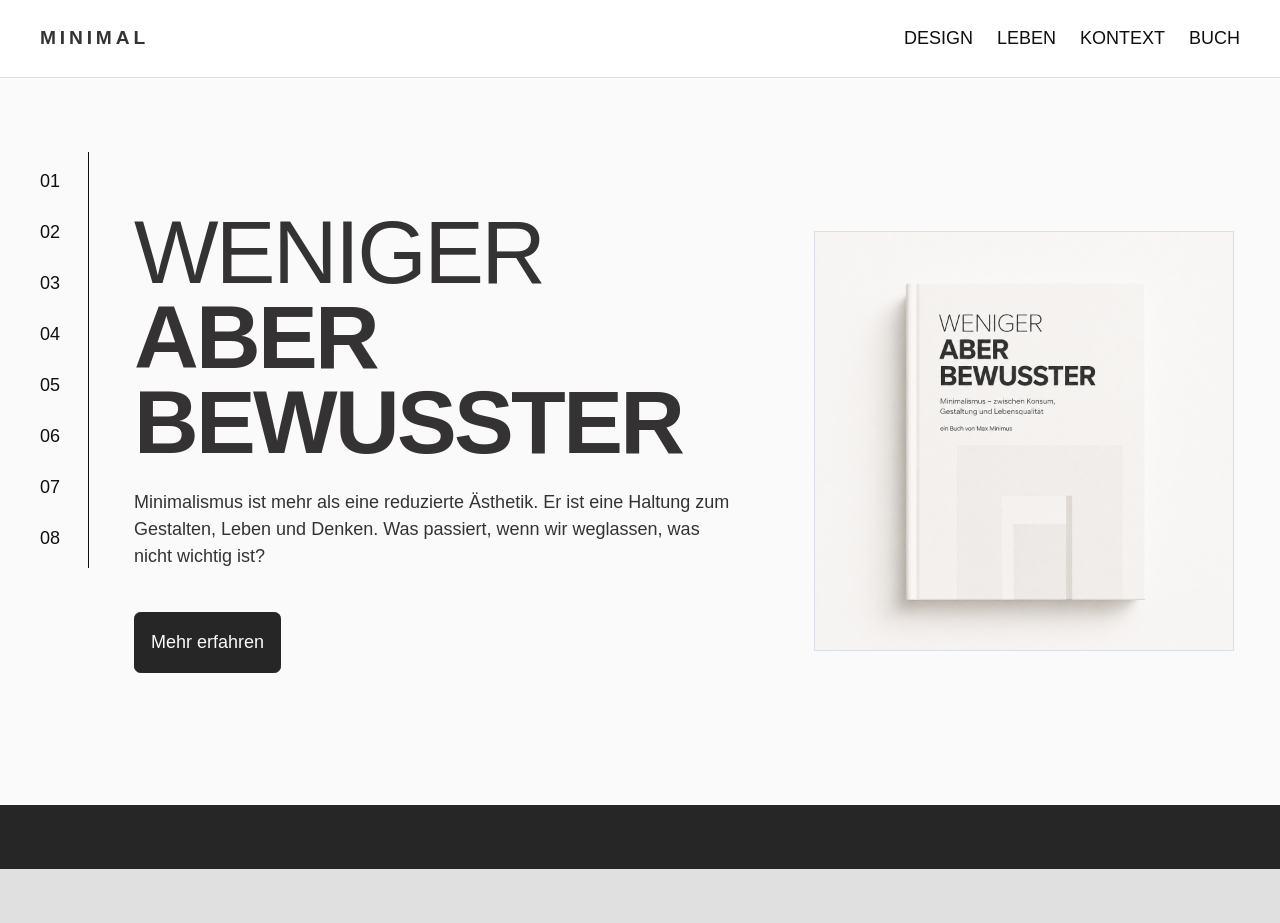
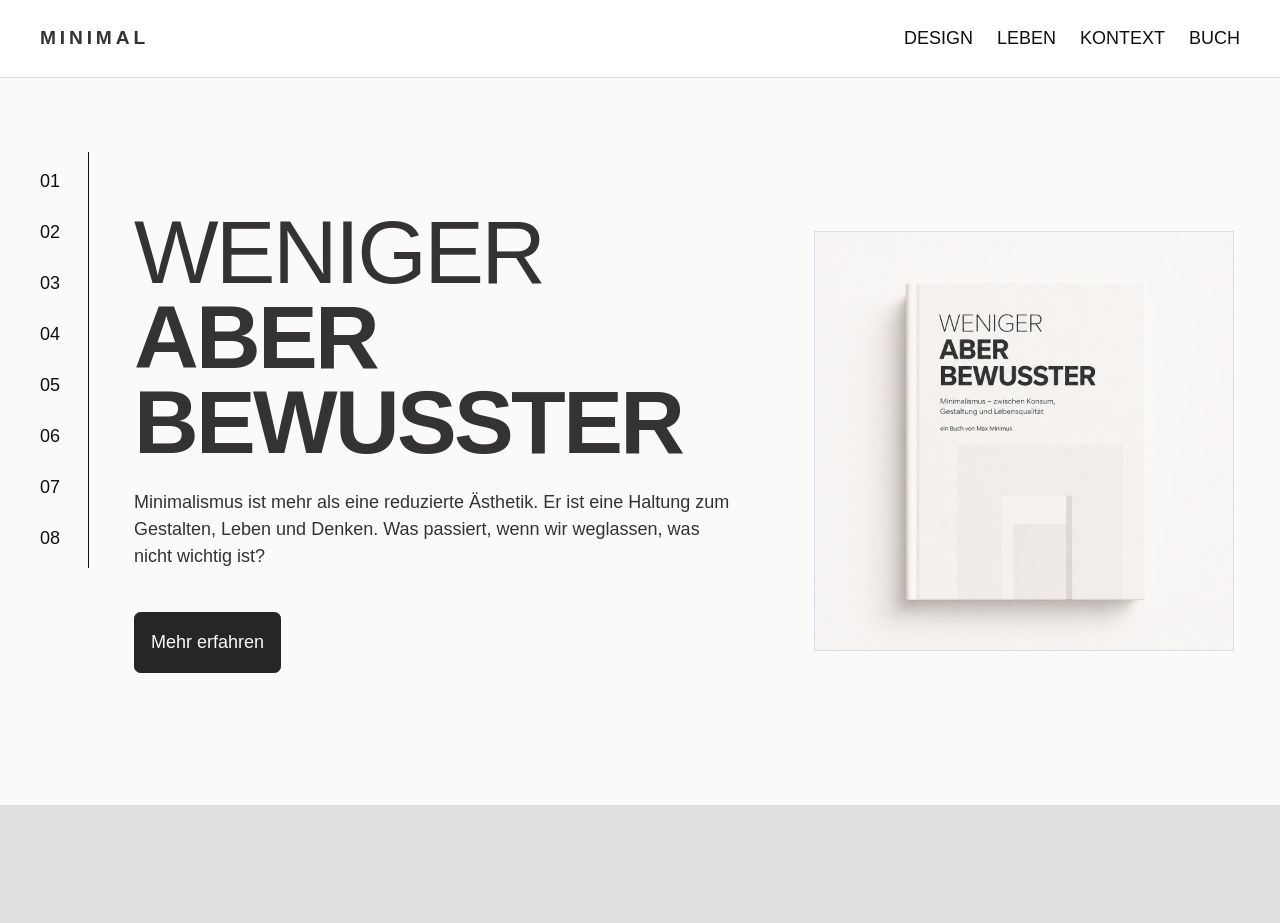
Before and after one commit to kpassberg-rgb/minimalism_website, a plain HTML site: page index.html in a window 1280 px wide. Shown: the top 923 px of the page. Drawn offline with Linux system fonts and the light colour scheme; a web font is replaced by a local one.

Commit message:
Section "Trenner" (Introsection) entfernt

```diff
--- a/index.html
+++ b/index.html
@@ -71,10 +71,6 @@
         <img class="content-image" src="img/buch.png" alt="Buch">
       </div>
     </section>
-
-
-    <div class="trenner" aria-hidden="true"></div>
-
 
     <!-- 01 DESIGN -->
     <section id="design" class="themecards-dark">
--- a/style.css
+++ b/style.css
@@ -59,7 +59,7 @@ h3 {
   line-height: 1.2;
   text-wrap: balance;
   text-transform: uppercase;
-   letter-spacing: .03rem;
+  letter-spacing: .03rem;
 }
 
 img {
@@ -89,7 +89,7 @@ figure {
   min-width: 0;
 }
 
-.container > .content-image {
+.container>.content-image {
   flex: 0 1 400px;
   min-width: 0;
 }
@@ -288,15 +288,6 @@ figure {
 
 .hero-text {
   max-width: 38rem;
-}
-
-/* ========================================
-   TRENNER (das sollte eigentlich eine Intro-Section werden, aber ich hatte vergessen den Text dazu, zu erstellen)
-======================================== */
-
-.trenner {
-  height: 4rem;
-  background-color: hsl(0, 0%, 15%);
 }
 
 
```
